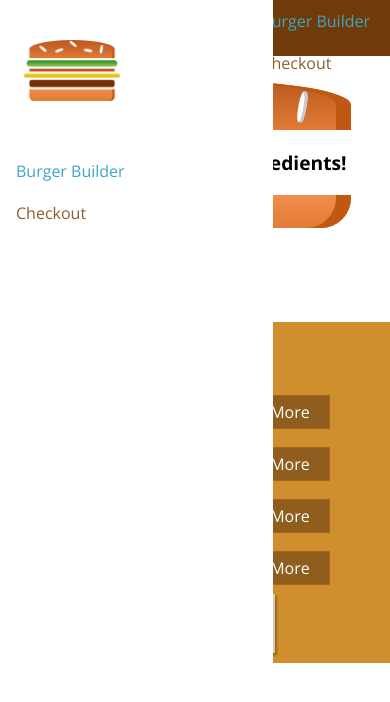
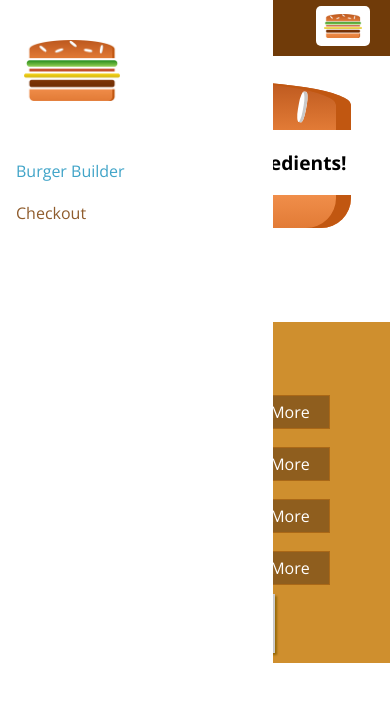
Before and after one commit to chandanb91/My-Burger-Project, a React app: page / in a window 390 px wide. Shown: the top 702 px of the page. Built offline with nearby package versions, Linux system fonts and the light colour scheme.

Commit message:
media query added to make navigation items on toolbar to  diappear on mobile devices

```diff
--- a/src/components/Navigation/Toolbar/Toolbar.css
+++ b/src/components/Navigation/Toolbar/Toolbar.css
@@ -20,3 +20,9 @@
 .Logo {
     height: 80%;
 }
+
+@media (max-width: 499px) {
+    .DesktopOnly {
+        display: none;
+    }
+}
--- a/src/components/Navigation/Toolbar/Toolbar.js
+++ b/src/components/Navigation/Toolbar/Toolbar.js
@@ -5,14 +5,14 @@ import Logo from '../../Logo/Logo';
 import NavigationItems from '../NavigationItems/NavigationItems';
 
 
-const toolbar = (props) => (
+const toolbar = props => (
   <header className={classes.Toolbar}>
     <div>MENU</div>
     <div className={classes.Logo}>
       <Logo />
     </div>
-        <nav>
-            <NavigationItems/>
+    <nav className={classes.DesktopOnly}>
+      <NavigationItems />
     </nav>
   </header>
 );
```
Lines whose indentation alone changed are shown as unchanged.
